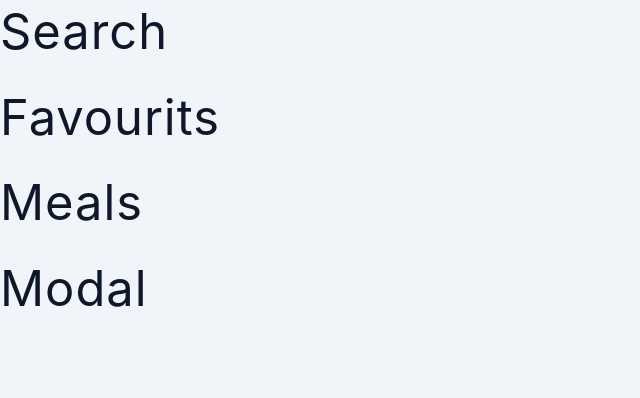
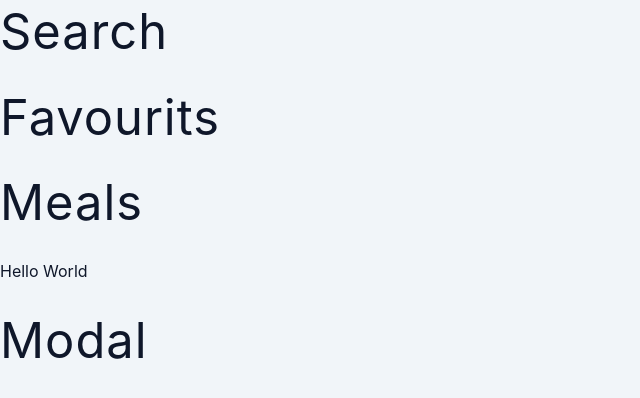
Before and after one commit to Samonto-Karmaker/Recipe-app, a React (Create React App) app: page / in a window 1280 px wide. Shown: the top 398 px of the page, without its empty margins (0-640 px from the left). Built offline with nearby package versions, Linux system fonts and the light colour scheme.

Commit message:
Consume data from Meals using Context API

```diff
--- a/src/Components/Meals.js
+++ b/src/Components/Meals.js
@@ -1,9 +1,12 @@
-import React from "react";
+import React, {useContext} from "react";
+import { AppContext } from "./context";
 
 const Meals = () => {
+    const context = useContext(AppContext)
     return(
         <div>
             <h1>Meals</h1>
+            <p>{context}</p>
         </div>
     )
 }
```
